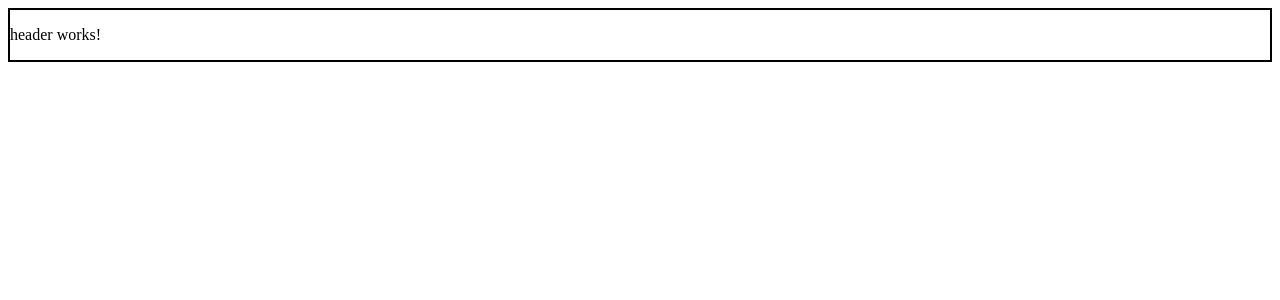
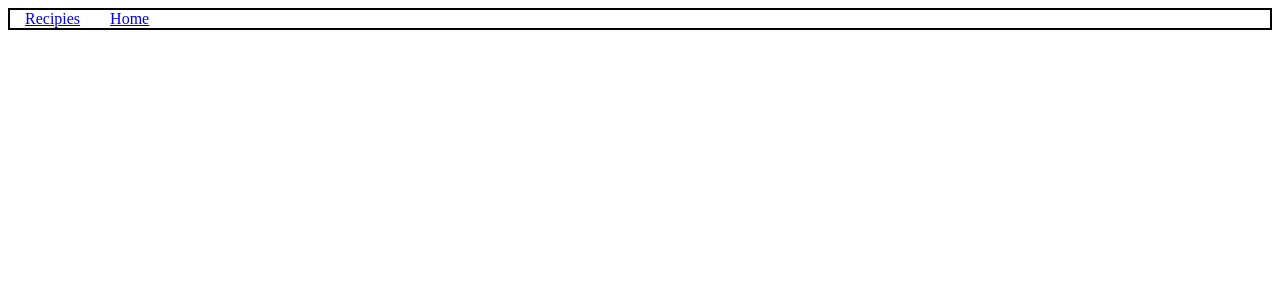
Before and after one commit to johannasjo/recipes-angular-client, an Angular app: page / in a window 1280 px wide. Shown: the top 300 px of the page. Built offline with nearby package versions, Linux system fonts and the light colour scheme.

Commit message:
add router links and component life-cycles

```diff
--- a/src/app/header/header.component.css
+++ b/src/app/header/header.component.css
@@ -1,4 +1,9 @@
 :host {
   display: block;
   border: 2px solid black;
+
 }
+
+a {
+  padding: 15px;
+}
--- a/src/app/header/header.component.html
+++ b/src/app/header/header.component.html
@@ -1 +1,2 @@
-<p>header works!</p>
+<a routerLink="recipies">Recipies</a>
+<a routerLink="/">Home</a>
--- a/src/app/header/header.component.ts
+++ b/src/app/header/header.component.ts
@@ -1,4 +1,5 @@
 import { Component, OnInit } from '@angular/core';
+
 
 @Component({
   selector: 'app-header',
@@ -10,6 +11,7 @@ export class HeaderComponent implements OnInit {
   constructor() { }
 
   ngOnInit(): void {
+    console.log("Header component initialized");
   }
 
 }
--- a/src/app/recipies/recipies.component.ts
+++ b/src/app/recipies/recipies.component.ts
@@ -1,15 +1,21 @@
-import { Component, OnInit } from '@angular/core';
+import { Component, OnDestroy, OnInit } from '@angular/core';
 
 @Component({
   selector: 'app-recipies',
   templateUrl: './recipies.component.html',
   styleUrls: ['./recipies.component.css']
 })
-export class RecipiesComponent implements OnInit {
+export class RecipiesComponent implements OnInit, OnDestroy  {
 
   constructor() { }
 
+
   ngOnInit(): void {
+     console.log("Recipies component initialized");
+  }
+
+   ngOnDestroy(): void {
+    console.log("Recipies component destroyed");
   }
 
 }
```
